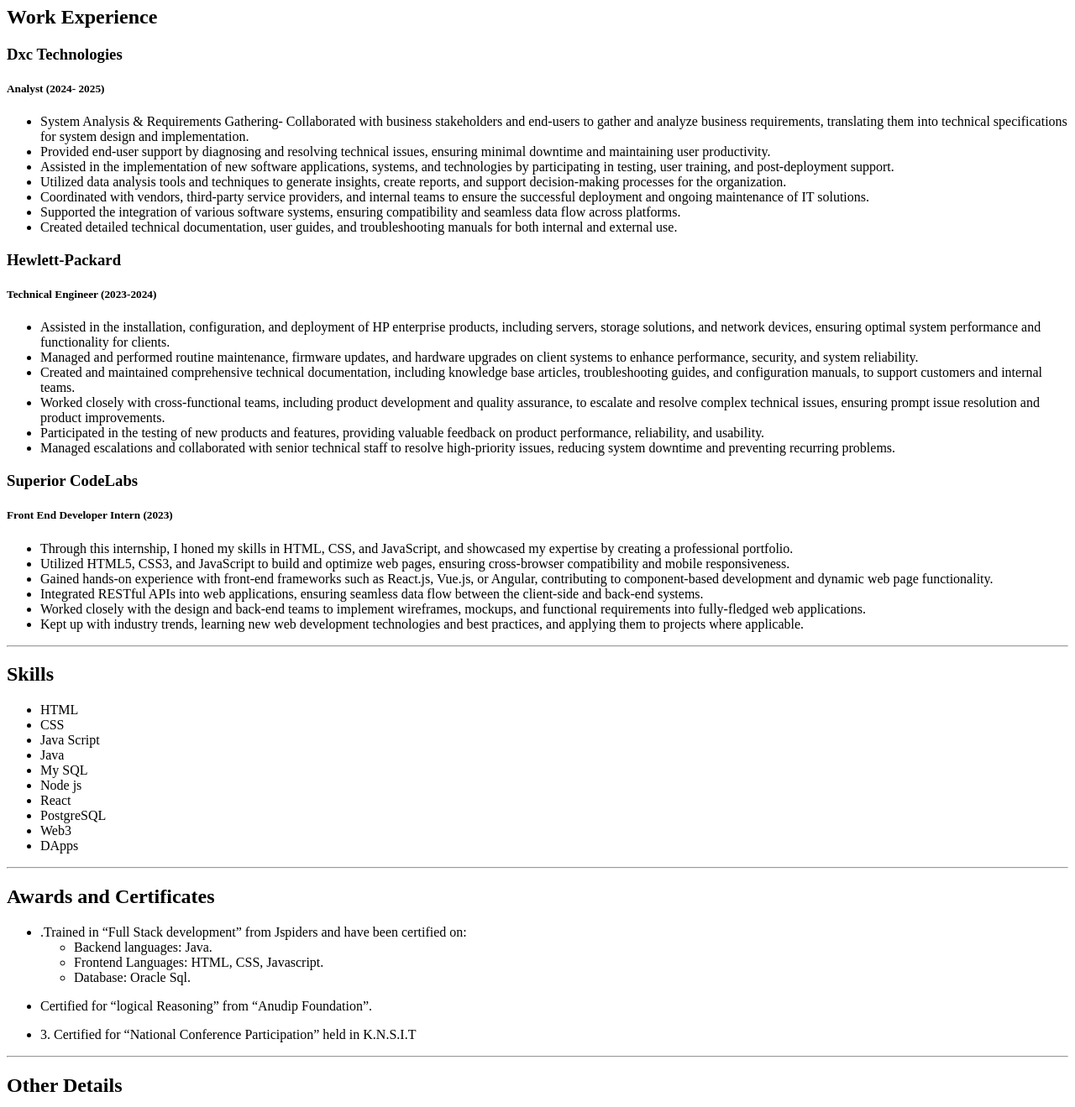
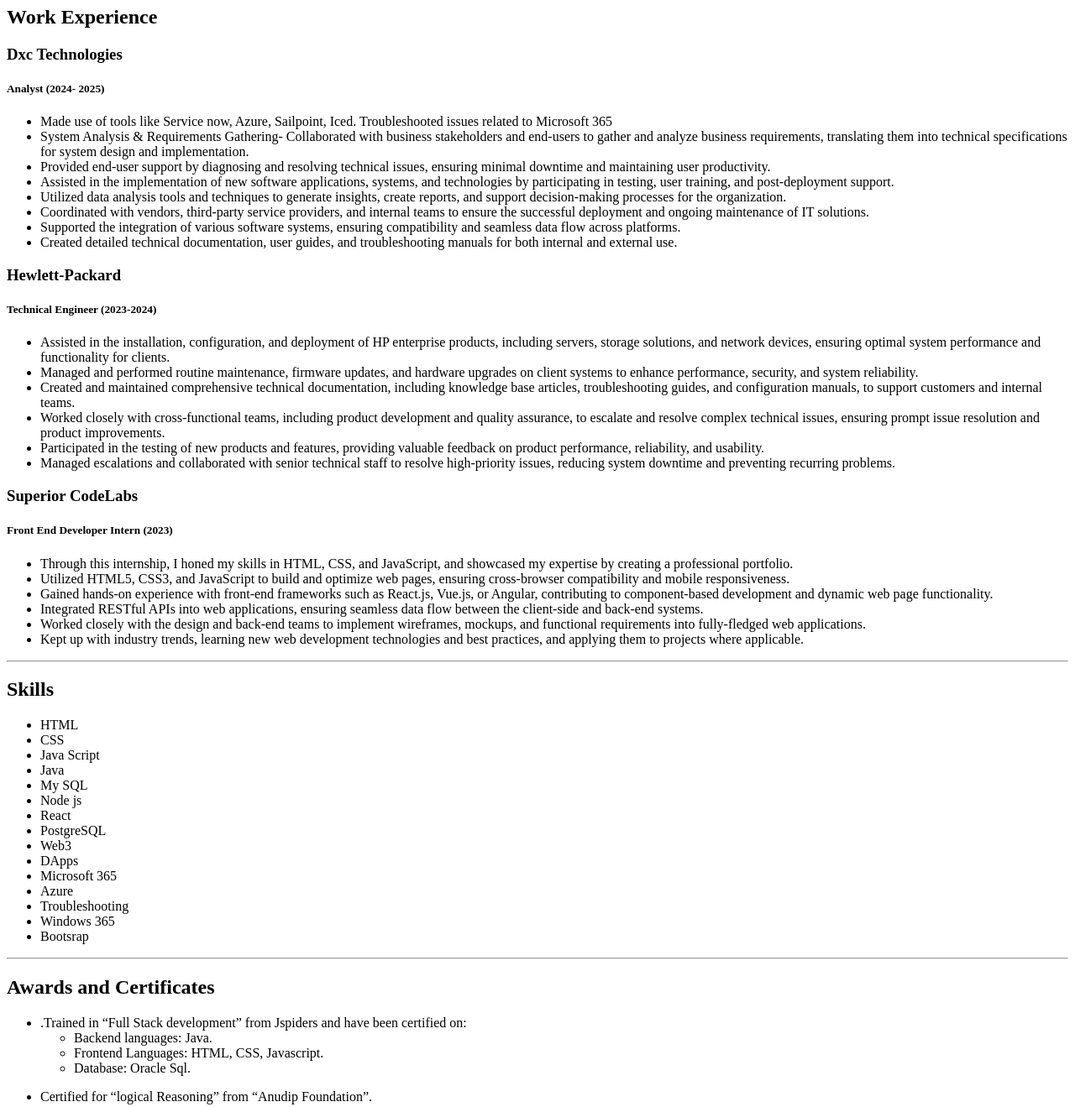
Before and after one commit to Kanzafathima/Resume-kanza, a plain HTML site: page index.html in a window 1280 px wide. Shown: the part 700-2019 px from the top of the page at 84% size. Drawn offline with Linux system fonts and the light colour scheme.

Commit message:
Update index.html

```diff
--- a/index.html
+++ b/index.html
@@ -40,6 +40,8 @@
     <h3>Dxc Technologies</h3>
     <h5>Analyst (2024- 2025)</h5>
     <ul>
+        <li> Made use of tools like Service now, Azure, Sailpoint, Iced. Troubleshooted issues related to Microsoft 365
+        </li>
         <li>System Analysis & Requirements Gathering- Collaborated with business stakeholders and end-users to
             gather
             and analyze business requirements, translating them into technical specifications for system design and
@@ -105,6 +107,11 @@
         <li>PostgreSQL</li>
         <li>Web3</li>
         <li>DApps</li>
+        <li>Microsoft 365</li>
+        <li>Azure</li>
+        <li>Troubleshooting</li>
+        <li>Windows 365</li>
+        <li>Bootsrap</li>
     </ul>
 <hr>
 <h2>Awards and Certificates</h2>
```
